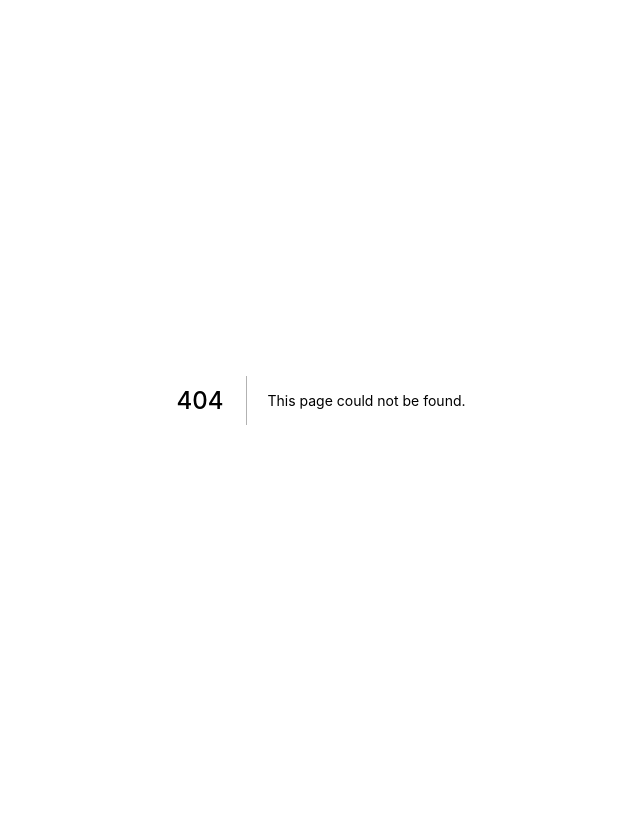
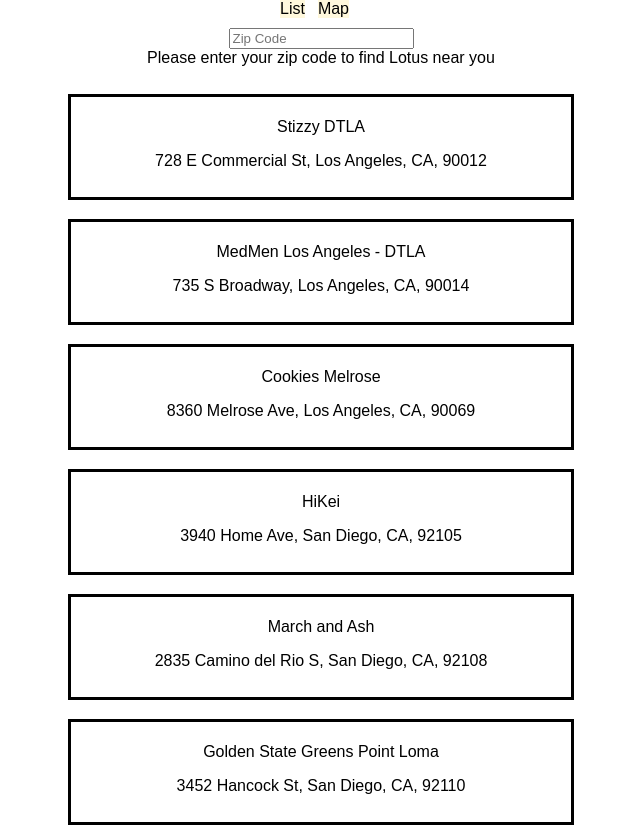
Before and after one commit to hrakt/project-proximity, a Next.js app: page /locator in a window 1280 px wide. Before the commit this address had no page. Shown: the top 827 px of the page, without its empty margins (319-959 px from the left). Before the commit the page ends 800 px from the top, so only its background shows below. Built offline with nearby package versions, Linux system fonts and the light colour scheme; a web font is replaced by a local one.

Commit message:
Create own page for locator

```diff
--- /dev/null
+++ b/pages/locator.js
@@ -0,0 +1,35 @@
+import { useState } from "react";
+import Retailer from "../components/Locator/Retailer";
+import ZipField from "../components/Locator/ZipField";
+import ViewSelector from "../components/Locator/ViewSelector";
+import Map from "../components/Locator/Map";
+import ListView from "../components/Locator/ListView";
+
+import styles from "../styles/Locator.module.scss";
+
+export default function Locator() {
+  const [zipCode, setZipCode] = useState("");
+  const [radius, setRadius] = useState(10);
+  const [viewSelector, setViewSelector] = useState("list");
+  const [retailerCount, setRetailerCount] = useState(0);
+
+  return (
+    <div className={styles.locator}>
+      <ViewSelector setViewSelector={setViewSelector} />
+      <ZipField setZipCode={setZipCode} />
+      <Retailer
+        retailerCount={retailerCount}
+        zipCode={zipCode}
+        setRadius={setRadius}
+      />
+      {viewSelector === "list" ? (
+        <ListView
+          zipCode={zipCode}
+          radius={radius}
+          setRetailerCount={setRetailerCount}
+        />
+      ) : null}
+      {viewSelector === "map" ? <Map /> : null}
+    </div>
+  );
+}
--- /dev/null
+++ b/styles/Locator.module.scss
@@ -0,0 +1,6 @@
+.locator {
+  display: flex;
+  justify-content: center;
+  flex-direction: column;
+  align-items: center;
+}
```
Also changed, not shown: pages/index.js (+2 -28 lines).
